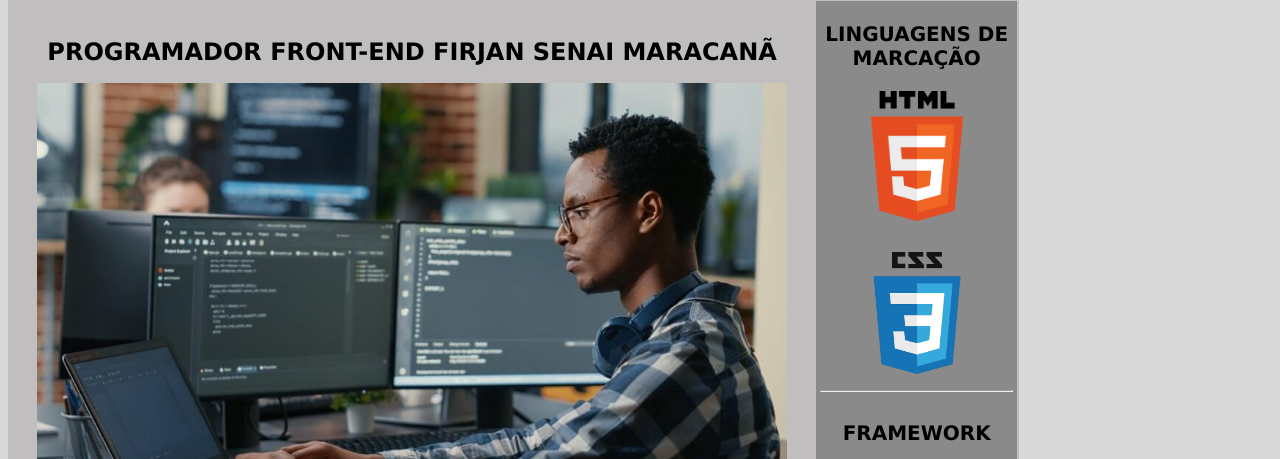
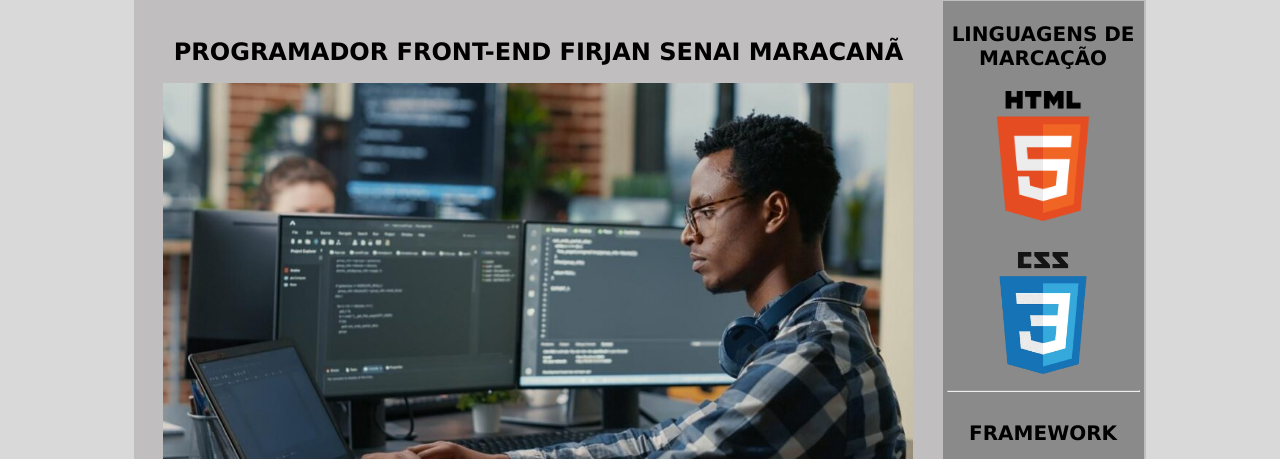
Before and after one commit to Wandersondantaas/FrontEndSenai2023, a plain HTML site: page Projeto01/index.html in a window 1280 px wide. Shown: the part 161-620 px from the top of the page. Drawn offline with Linux system fonts and the light colour scheme.

Commit message:
Add files via upload

```diff
--- a/Projeto01/index.html
+++ b/Projeto01/index.html
@@ -30,6 +30,7 @@
     </style>
 </head>
 <body>
+    <div align="center">
         <table border="0" width="80%" cellspace="0">
             <table border="0" width="80%">
                 <!--Cabeçalho-->
@@ -126,5 +127,6 @@
                 <td>Desenvolvido por WANDERSON LUCIO DANTAS no Curso de Programador Front-End com o Prof. <a href="https://github.com/sammyfreitas">Anthony Freitas</a>.  Todos os direitos reservados - Senai Maracanã - 2023&#169;</td>
             </tr>
         </table>
+    </div>
 </body>
 </html>
```
Also changed, not shown: Projeto01/falecomigo.html (+2 -2 lines), Projeto01/projetos.html (+2 -1 lines), Projeto01/sobre.html (+2 -1 lines). Lines whose indentation alone changed are shown as unchanged.
